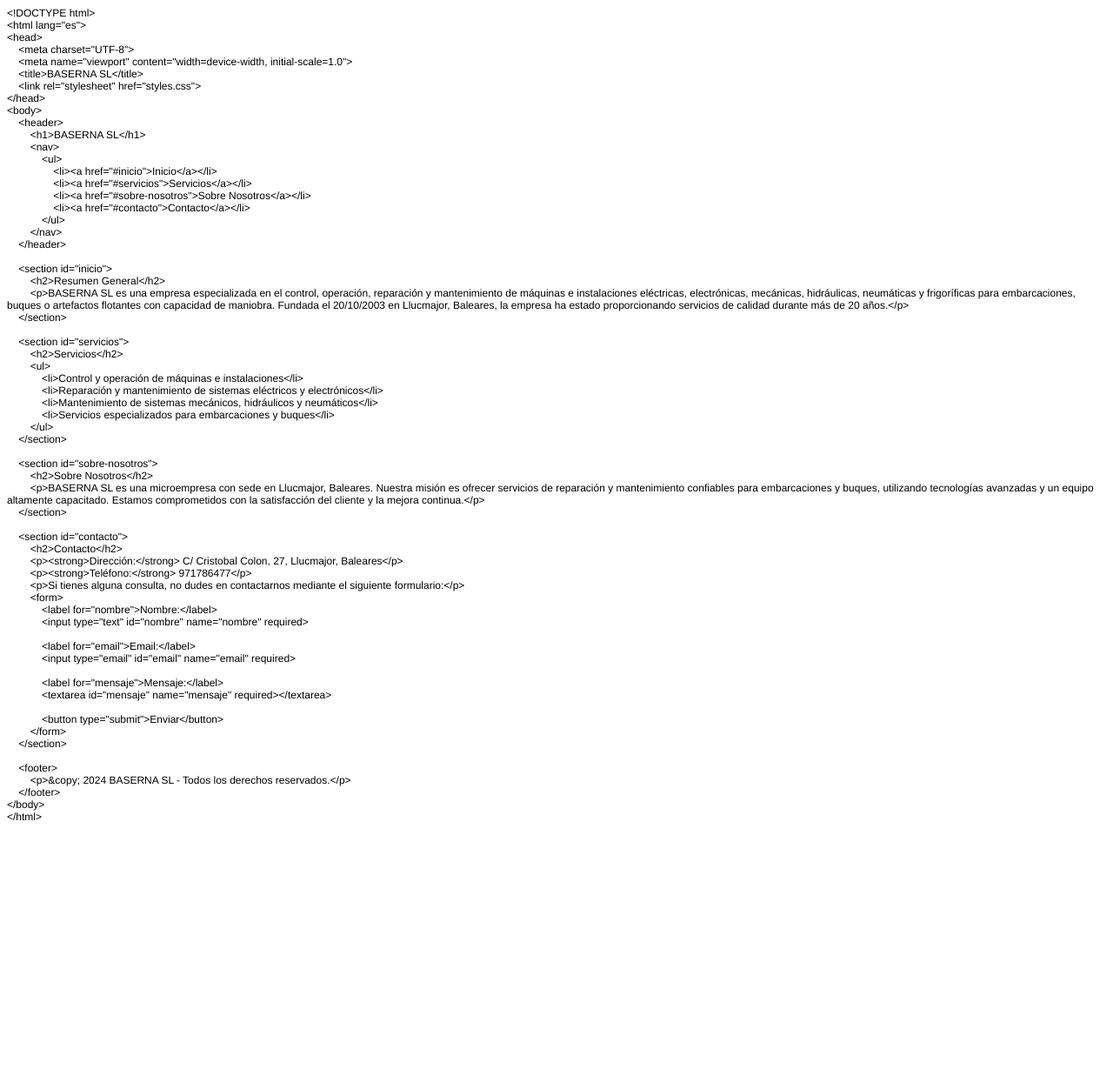
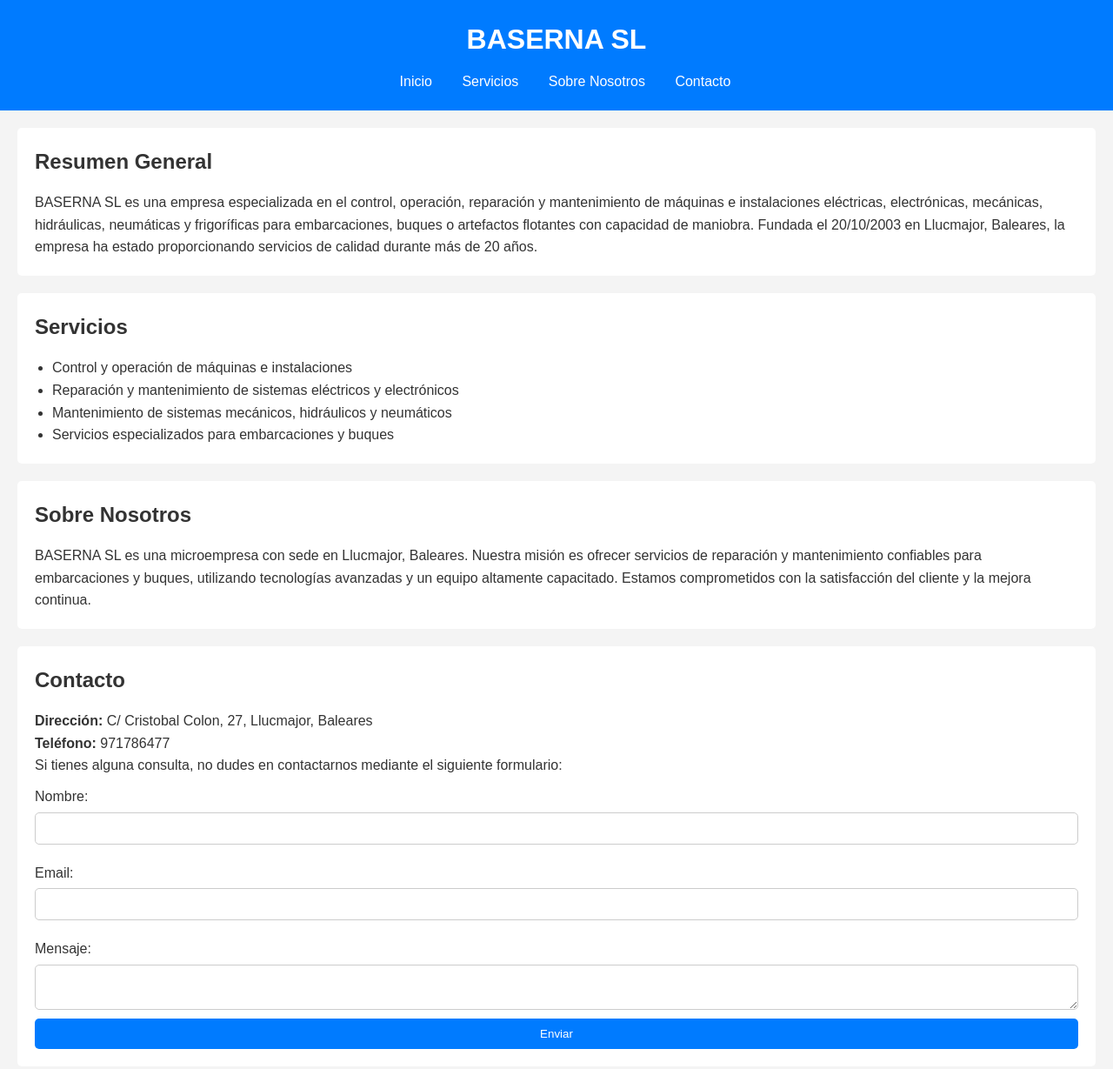
Before and after one commit to marrrblaya/basernasl-website, a plain HTML site: page index.html in a window 1280 px wide. Shown: the top 1229 px of the page at 87% size. Before the commit the page ends 954 px from the top, so only its background shows below. Drawn offline with Linux system fonts and the light colour scheme.

Commit message:
Update index.html

```diff
--- a/index.html
+++ b/index.html
@@ -1,81 +1,65 @@
-<!DOCTYPE html PUBLIC "-//W3C//DTD HTML 4.01//EN" "http://www.w3.org/TR/html4/strict.dtd">
-<html>
+<!DOCTYPE html>
+<html lang="es">
 <head>
-  <meta http-equiv="Content-Type" content="text/html; charset=utf-8">
-  <meta http-equiv="Content-Style-Type" content="text/css">
-  <title></title>
-  <meta name="Generator" content="Cocoa HTML Writer">
-  <meta name="CocoaVersion" content="2299.77">
-  <style type="text/css">
-    p.p1 {margin: 0.0px 0.0px 0.0px 0.0px; font: 12.0px Helvetica}
-    p.p2 {margin: 0.0px 0.0px 0.0px 0.0px; font: 12.0px Helvetica; min-height: 14.0px}
-  </style>
+    <meta charset="UTF-8">
+    <meta name="viewport" content="width=device-width, initial-scale=1.0">
+    <title>BASERNA SL</title>
+    <link rel="stylesheet" href="styles.css">
 </head>
 <body>
-<p class="p1">&lt;!DOCTYPE html&gt;</p>
-<p class="p1">&lt;html lang="es"&gt;</p>
-<p class="p1">&lt;head&gt;</p>
-<p class="p1"><span class="Apple-converted-space">    </span>&lt;meta charset="UTF-8"&gt;</p>
-<p class="p1"><span class="Apple-converted-space">    </span>&lt;meta name="viewport" content="width=device-width, initial-scale=1.0"&gt;</p>
-<p class="p1"><span class="Apple-converted-space">    </span>&lt;title&gt;BASERNA SL&lt;/title&gt;</p>
-<p class="p1"><span class="Apple-converted-space">    </span>&lt;link rel="stylesheet" href="styles.css"&gt;</p>
-<p class="p1">&lt;/head&gt;</p>
-<p class="p1">&lt;body&gt;</p>
-<p class="p1"><span class="Apple-converted-space">    </span>&lt;header&gt;</p>
-<p class="p1"><span class="Apple-converted-space">        </span>&lt;h1&gt;BASERNA SL&lt;/h1&gt;</p>
-<p class="p1"><span class="Apple-converted-space">        </span>&lt;nav&gt;</p>
-<p class="p1"><span class="Apple-converted-space">            </span>&lt;ul&gt;</p>
-<p class="p1"><span class="Apple-converted-space">                </span>&lt;li&gt;&lt;a href="#inicio"&gt;Inicio&lt;/a&gt;&lt;/li&gt;</p>
-<p class="p1"><span class="Apple-converted-space">                </span>&lt;li&gt;&lt;a href="#servicios"&gt;Servicios&lt;/a&gt;&lt;/li&gt;</p>
-<p class="p1"><span class="Apple-converted-space">                </span>&lt;li&gt;&lt;a href="#sobre-nosotros"&gt;Sobre Nosotros&lt;/a&gt;&lt;/li&gt;</p>
-<p class="p1"><span class="Apple-converted-space">                </span>&lt;li&gt;&lt;a href="#contacto"&gt;Contacto&lt;/a&gt;&lt;/li&gt;</p>
-<p class="p1"><span class="Apple-converted-space">            </span>&lt;/ul&gt;</p>
-<p class="p1"><span class="Apple-converted-space">        </span>&lt;/nav&gt;</p>
-<p class="p1"><span class="Apple-converted-space">    </span>&lt;/header&gt;</p>
-<p class="p2"><br></p>
-<p class="p1"><span class="Apple-converted-space">    </span>&lt;section id="inicio"&gt;</p>
-<p class="p1"><span class="Apple-converted-space">        </span>&lt;h2&gt;Resumen General&lt;/h2&gt;</p>
-<p class="p1"><span class="Apple-converted-space">        </span>&lt;p&gt;BASERNA SL es una empresa especializada en el control, operación, reparación y mantenimiento de máquinas e instalaciones eléctricas, electrónicas, mecánicas, hidráulicas, neumáticas y frigoríficas para embarcaciones, buques o artefactos flotantes con capacidad de maniobra. Fundada el 20/10/2003 en Llucmajor, Baleares, la empresa ha estado proporcionando servicios de calidad durante más de 20 años.&lt;/p&gt;</p>
-<p class="p1"><span class="Apple-converted-space">    </span>&lt;/section&gt;</p>
-<p class="p2"><br></p>
-<p class="p1"><span class="Apple-converted-space">    </span>&lt;section id="servicios"&gt;</p>
-<p class="p1"><span class="Apple-converted-space">        </span>&lt;h2&gt;Servicios&lt;/h2&gt;</p>
-<p class="p1"><span class="Apple-converted-space">        </span>&lt;ul&gt;</p>
-<p class="p1"><span class="Apple-converted-space">            </span>&lt;li&gt;Control y operación de máquinas e instalaciones&lt;/li&gt;</p>
-<p class="p1"><span class="Apple-converted-space">            </span>&lt;li&gt;Reparación y mantenimiento de sistemas eléctricos y electrónicos&lt;/li&gt;</p>
-<p class="p1"><span class="Apple-converted-space">            </span>&lt;li&gt;Mantenimiento de sistemas mecánicos, hidráulicos y neumáticos&lt;/li&gt;</p>
-<p class="p1"><span class="Apple-converted-space">            </span>&lt;li&gt;Servicios especializados para embarcaciones y buques&lt;/li&gt;</p>
-<p class="p1"><span class="Apple-converted-space">        </span>&lt;/ul&gt;</p>
-<p class="p1"><span class="Apple-converted-space">    </span>&lt;/section&gt;</p>
-<p class="p2"><br></p>
-<p class="p1"><span class="Apple-converted-space">    </span>&lt;section id="sobre-nosotros"&gt;</p>
-<p class="p1"><span class="Apple-converted-space">        </span>&lt;h2&gt;Sobre Nosotros&lt;/h2&gt;</p>
-<p class="p1"><span class="Apple-converted-space">        </span>&lt;p&gt;BASERNA SL es una microempresa con sede en Llucmajor, Baleares. Nuestra misión es ofrecer servicios de reparación y mantenimiento confiables para embarcaciones y buques, utilizando tecnologías avanzadas y un equipo altamente capacitado. Estamos comprometidos con la satisfacción del cliente y la mejora continua.&lt;/p&gt;</p>
-<p class="p1"><span class="Apple-converted-space">    </span>&lt;/section&gt;</p>
-<p class="p2"><br></p>
-<p class="p1"><span class="Apple-converted-space">    </span>&lt;section id="contacto"&gt;</p>
-<p class="p1"><span class="Apple-converted-space">        </span>&lt;h2&gt;Contacto&lt;/h2&gt;</p>
-<p class="p1"><span class="Apple-converted-space">        </span>&lt;p&gt;&lt;strong&gt;Dirección:&lt;/strong&gt; C/ Cristobal Colon, 27, Llucmajor, Baleares&lt;/p&gt;</p>
-<p class="p1"><span class="Apple-converted-space">        </span>&lt;p&gt;&lt;strong&gt;Teléfono:&lt;/strong&gt; 971786477&lt;/p&gt;</p>
-<p class="p1"><span class="Apple-converted-space">        </span>&lt;p&gt;Si tienes alguna consulta, no dudes en contactarnos mediante el siguiente formulario:&lt;/p&gt;</p>
-<p class="p1"><span class="Apple-converted-space">        </span>&lt;form&gt;</p>
-<p class="p1"><span class="Apple-converted-space">            </span>&lt;label for="nombre"&gt;Nombre:&lt;/label&gt;</p>
-<p class="p1"><span class="Apple-converted-space">            </span>&lt;input type="text" id="nombre" name="nombre" required&gt;</p>
-<p class="p2"><br></p>
-<p class="p1"><span class="Apple-converted-space">            </span>&lt;label for="email"&gt;Email:&lt;/label&gt;</p>
-<p class="p1"><span class="Apple-converted-space">            </span>&lt;input type="email" id="email" name="email" required&gt;</p>
-<p class="p2"><br></p>
-<p class="p1"><span class="Apple-converted-space">            </span>&lt;label for="mensaje"&gt;Mensaje:&lt;/label&gt;</p>
-<p class="p1"><span class="Apple-converted-space">            </span>&lt;textarea id="mensaje" name="mensaje" required&gt;&lt;/textarea&gt;</p>
-<p class="p2"><br></p>
-<p class="p1"><span class="Apple-converted-space">            </span>&lt;button type="submit"&gt;Enviar&lt;/button&gt;</p>
-<p class="p1"><span class="Apple-converted-space">        </span>&lt;/form&gt;</p>
-<p class="p1"><span class="Apple-converted-space">    </span>&lt;/section&gt;</p>
-<p class="p2"><br></p>
-<p class="p1"><span class="Apple-converted-space">    </span>&lt;footer&gt;</p>
-<p class="p1"><span class="Apple-converted-space">        </span>&lt;p&gt;&amp;copy; 2024 BASERNA SL - Todos los derechos reservados.&lt;/p&gt;</p>
-<p class="p1"><span class="Apple-converted-space">    </span>&lt;/footer&gt;</p>
-<p class="p1">&lt;/body&gt;</p>
-<p class="p1">&lt;/html&gt;</p>
+    <header>
+        <h1>BASERNA SL</h1>
+        <nav>
+            <ul>
+                <li><a href="#inicio">Inicio</a></li>
+                <li><a href="#servicios">Servicios</a></li>
+                <li><a href="#sobre-nosotros">Sobre Nosotros</a></li>
+                <li><a href="#contacto">Contacto</a></li>
+            </ul>
+        </nav>
+    </header>
+
+    <section id="inicio">
+        <h2>Resumen General</h2>
+        <p>BASERNA SL es una empresa especializada en el control, operación, reparación y mantenimiento de máquinas e instalaciones eléctricas, electrónicas, mecánicas, hidráulicas, neumáticas y frigoríficas para embarcaciones, buques o artefactos flotantes con capacidad de maniobra. Fundada el 20/10/2003 en Llucmajor, Baleares, la empresa ha estado proporcionando servicios de calidad durante más de 20 años.</p>
+    </section>
+
+    <section id="servicios">
+        <h2>Servicios</h2>
+        <ul>
+            <li>Control y operación de máquinas e instalaciones</li>
+            <li>Reparación y mantenimiento de sistemas eléctricos y electrónicos</li>
+            <li>Mantenimiento de sistemas mecánicos, hidráulicos y neumáticos</li>
+            <li>Servicios especializados para embarcaciones y buques</li>
+        </ul>
+    </section>
+
+    <section id="sobre-nosotros">
+        <h2>Sobre Nosotros</h2>
+        <p>BASERNA SL es una microempresa con sede en Llucmajor, Baleares. Nuestra misión es ofrecer servicios de reparación y mantenimiento confiables para embarcaciones y buques, utilizando tecnologías avanzadas y un equipo altamente capacitado. Estamos comprometidos con la satisfacción del cliente y la mejora continua.</p>
+    </section>
+
+    <section id="contacto">
+        <h2>Contacto</h2>
+        <p><strong>Dirección:</strong> C/ Cristobal Colon, 27, Llucmajor, Baleares</p>
+        <p><strong>Teléfono:</strong> 971786477</p>
+        <p>Si tienes alguna consulta, no dudes en contactarnos mediante el siguiente formulario:</p>
+        <form>
+            <label for="nombre">Nombre:</label>
+            <input type="text" id="nombre" name="nombre" required>
+
+            <label for="email">Email:</label>
+            <input type="email" id="email" name="email" required>
+
+            <label for="mensaje">Mensaje:</label>
+            <textarea id="mensaje" name="mensaje" required></textarea>
+
+            <button type="submit">Enviar</button>
+        </form>
+    </section>
+
+    <footer>
+        <p>&copy; 2024 BASERNA SL - Todos los derechos reservados.</p>
+    </footer>
 </body>
 </html>
```
